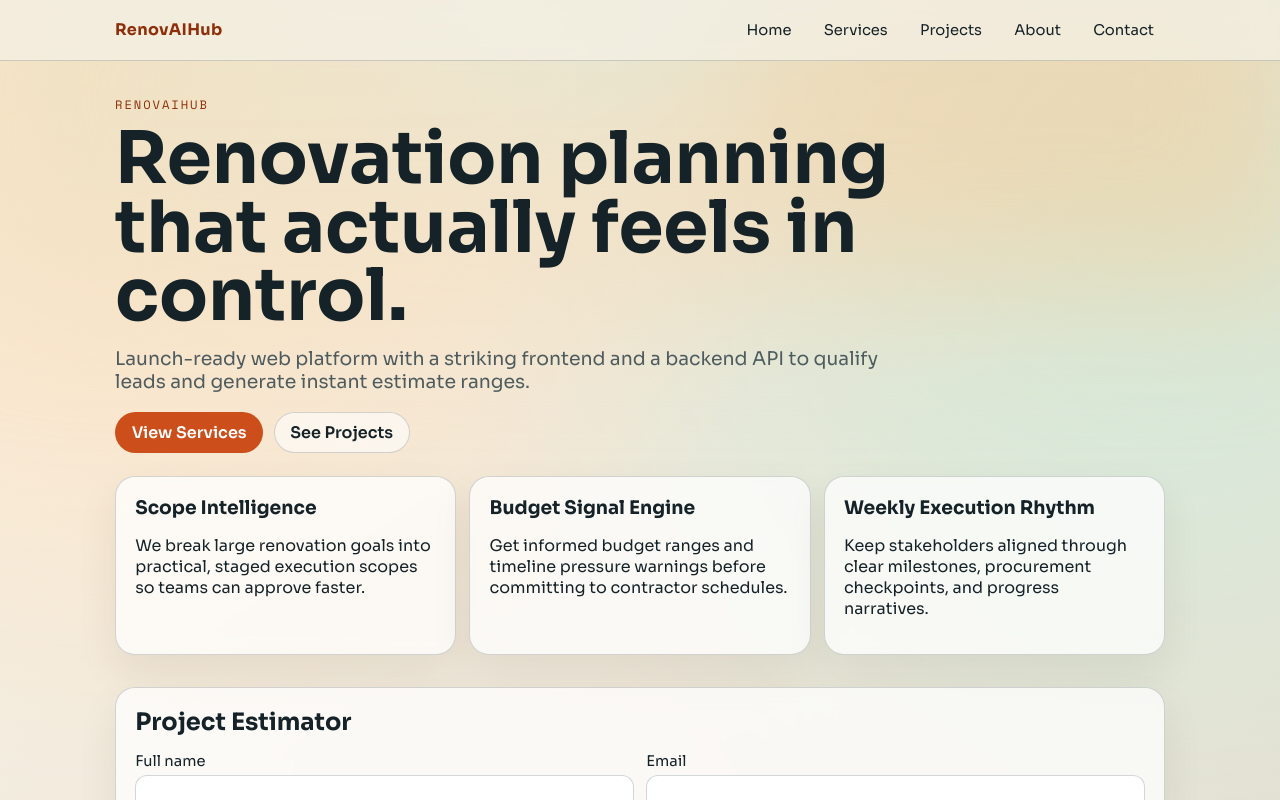
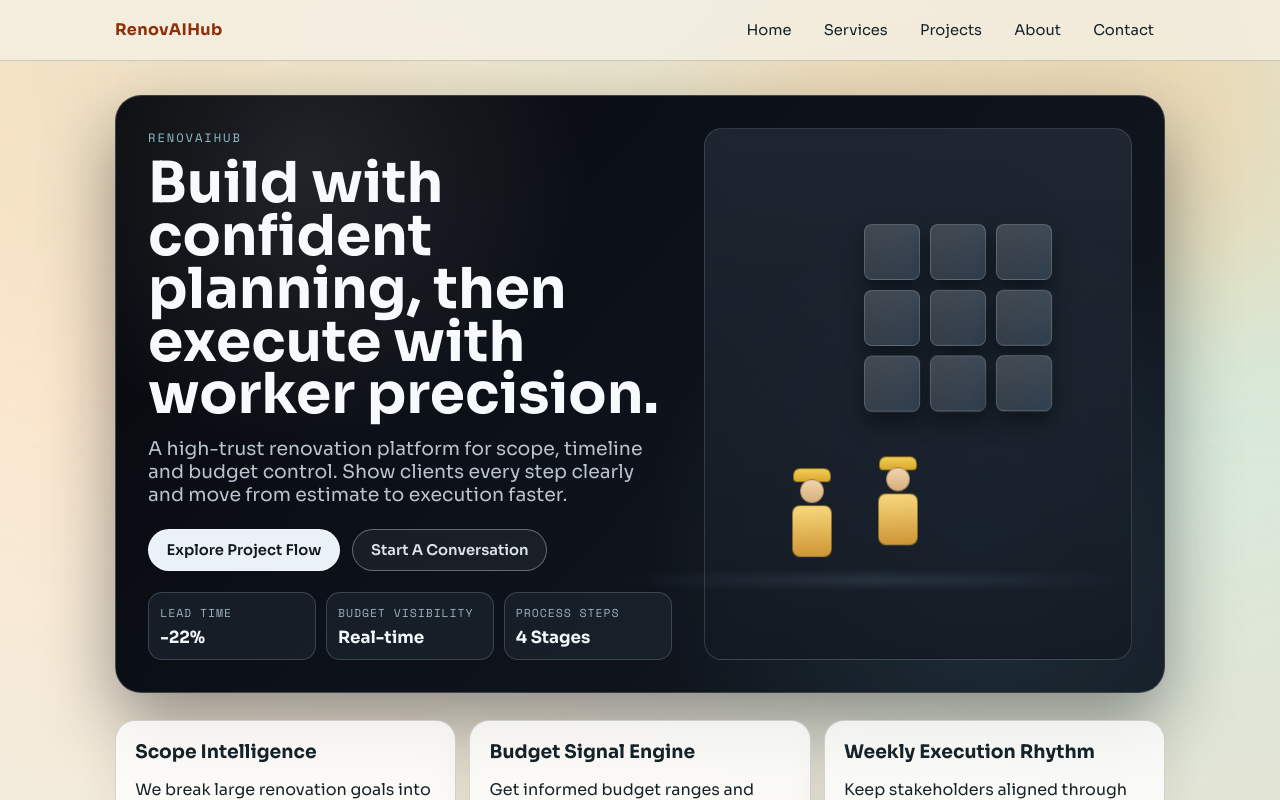
Before and after one commit to KaiShee/renovaihub, a Next.js app: page / in a window 1280 px wide. Shown: the top 800 px of the page. Built offline with nearby package versions, Linux system fonts and the light colour scheme.

Commit message:
feat: redesign homepage with premium hero and animated worker block visual

```diff
--- a/app/globals.css
+++ b/app/globals.css
@@ -89,6 +89,11 @@ a {
 .page-shell {
   margin: 2.1rem 0 4rem;
   position: relative;
+}
+
+.home-page {
+  display: grid;
+  gap: 1.5rem;
 }
 
 .stack-page {
@@ -507,6 +512,234 @@ h1 {
   background: rgba(255, 255, 255, 0.38);
 }
 
+.home-hero {
+  position: relative;
+  overflow: hidden;
+  border-radius: calc(var(--radius) + 6px);
+  border: 1px solid rgba(186, 198, 204, 0.26);
+  background:
+    radial-gradient(circle at 18% 12%, rgba(255, 255, 255, 0.1), transparent 28%),
+    radial-gradient(circle at 82% 76%, rgba(111, 180, 199, 0.16), transparent 34%),
+    linear-gradient(132deg, #07090d 6%, #0c1018 42%, #131922 100%);
+  color: #ecf2f5;
+  padding: clamp(1.2rem, 3vw, 2rem);
+  display: grid;
+  grid-template-columns: minmax(0, 1.1fr) minmax(0, 0.9fr);
+  gap: clamp(1rem, 2.5vw, 2rem);
+  box-shadow: 0 30px 70px rgba(8, 11, 16, 0.42);
+}
+
+.home-page .kicker {
+  color: #8cbecf;
+}
+
+.home-hero-copy {
+  max-width: 650px;
+  z-index: 1;
+}
+
+.home-hero-copy h1 {
+  margin-top: 0.7rem;
+  color: #f7fafc;
+  font-size: clamp(2rem, 4.4vw, 4.2rem);
+  line-height: 0.94;
+}
+
+.home-hero-copy .lede {
+  margin-top: 0.8rem;
+  color: #b8c4cf;
+  max-width: 52ch;
+}
+
+.home-cta-row {
+  margin-top: 1.4rem;
+  display: flex;
+  flex-wrap: wrap;
+  gap: 0.78rem;
+}
+
+.home-btn {
+  text-decoration: none;
+  border-radius: 999px;
+  padding: 0.68rem 1.1rem;
+  border: 1px solid transparent;
+  font-weight: 600;
+  font-size: 0.92rem;
+  transition: transform 0.25s ease, box-shadow 0.25s ease, background-color 0.25s ease;
+}
+
+.home-btn-primary {
+  background: #ebf2f7;
+  color: #111a23;
+  border-color: rgba(255, 255, 255, 0.4);
+}
+
+.home-btn-primary:hover {
+  transform: translateY(-2px);
+  box-shadow: 0 14px 32px rgba(197, 223, 239, 0.25);
+  background: #ffffff;
+}
+
+.home-btn-ghost {
+  color: #dae4eb;
+  border-color: rgba(202, 217, 229, 0.42);
+  background: rgba(173, 195, 207, 0.08);
+}
+
+.home-btn-ghost:hover {
+  transform: translateY(-2px);
+  background: rgba(173, 195, 207, 0.18);
+}
+
+.hero-stat-row {
+  margin-top: 1.35rem;
+  display: grid;
+  grid-template-columns: repeat(3, minmax(0, 1fr));
+  gap: 0.62rem;
+}
+
+.hero-stat {
+  border-radius: 14px;
+  border: 1px solid rgba(173, 191, 205, 0.24);
+  background: rgba(29, 38, 49, 0.63);
+  padding: 0.7rem;
+}
+
+.hero-stat span {
+  display: block;
+  font-size: 0.72rem;
+  letter-spacing: 0.08em;
+  text-transform: uppercase;
+  color: #9db0be;
+  font-family: "Space Mono", monospace;
+}
+
+.hero-stat strong {
+  display: block;
+  margin-top: 0.35rem;
+  font-size: 1.05rem;
+  color: #f1f6f9;
+}
+
+.worker-stage {
+  position: relative;
+  min-height: 370px;
+  border-radius: 18px;
+  background: linear-gradient(180deg, rgba(38, 49, 61, 0.66), rgba(19, 25, 35, 0.82));
+  border: 1px solid rgba(173, 189, 201, 0.2);
+}
+
+.worker-grid {
+  position: absolute;
+  right: 18%;
+  top: 18%;
+  width: 190px;
+  height: 190px;
+}
+
+.cube {
+  position: absolute;
+  width: 56px;
+  height: 56px;
+  border-radius: 8px;
+  border: 1px solid rgba(185, 206, 218, 0.26);
+  background:
+    linear-gradient(140deg, rgba(255, 255, 255, 0.2), rgba(78, 99, 118, 0.45)),
+    linear-gradient(240deg, #1b2531, #0f141c);
+  box-shadow: 0 12px 20px rgba(4, 7, 12, 0.5);
+  animation: cubePulse 5.5s ease-in-out infinite;
+}
+
+.c1 { left: 0; top: 0; }
+.c2 { left: 66px; top: 0; animation-delay: 180ms; }
+.c3 { left: 132px; top: 0; animation-delay: 320ms; }
+.c4 { left: 0; top: 66px; animation-delay: 440ms; }
+.c5 { left: 66px; top: 66px; animation-delay: 560ms; }
+.c6 { left: 132px; top: 66px; animation-delay: 680ms; }
+.c7 { left: 0; top: 132px; animation-delay: 800ms; }
+.c8 { left: 66px; top: 132px; animation-delay: 920ms; }
+.c9 { left: 132px; top: 132px; animation-delay: 1040ms; }
+
+.worker {
+  position: absolute;
+  width: 62px;
+  height: 100px;
+  display: block;
+  animation: workerFloat 4.2s ease-in-out infinite;
+}
+
+.worker-a {
+  left: 18%;
+  bottom: 17%;
+}
+
+.worker-b {
+  left: 38%;
+  bottom: 20%;
+  animation-delay: 800ms;
+}
+
+.worker-helmet,
+.worker-head,
+.worker-body {
+  position: absolute;
+  left: 50%;
+  transform: translateX(-50%);
+}
+
+.worker-helmet {
+  top: 5px;
+  width: 38px;
+  height: 14px;
+  border-radius: 7px 7px 4px 4px;
+  background: linear-gradient(180deg, #f4cd56, #d9a92e);
+  border: 1px solid rgba(89, 67, 8, 0.6);
+}
+
+.worker-head {
+  top: 16px;
+  width: 24px;
+  height: 24px;
+  border-radius: 50%;
+  background: linear-gradient(180deg, #f2d4ab, #d7b080);
+  border: 1px solid rgba(97, 70, 43, 0.5);
+}
+
+.worker-body {
+  top: 42px;
+  width: 40px;
+  height: 52px;
+  border-radius: 8px;
+  background:
+    linear-gradient(180deg, rgba(255, 221, 124, 0.95), rgba(220, 157, 51, 0.92)),
+    linear-gradient(160deg, #5f6f80, #2f3c4b);
+  border: 1px solid rgba(81, 61, 14, 0.6);
+}
+
+.light-beam {
+  position: absolute;
+  left: -15%;
+  bottom: 14%;
+  width: 130%;
+  height: 10px;
+  border-radius: 999px;
+  background: linear-gradient(90deg, transparent, rgba(175, 202, 224, 0.38), transparent);
+  filter: blur(4px);
+  animation: beamSlide 6.4s ease-in-out infinite;
+}
+
+.home-pillars {
+  margin-top: 0.2rem;
+}
+
+.home-panel {
+  background: rgba(255, 255, 255, 0.8);
+}
+
+.estimator-panel {
+  margin-top: 0.5rem;
+}
+
 .footer-wrap {
   display: grid;
   gap: 0.28rem;
@@ -534,6 +767,24 @@ h1 {
   .content-grid.two,
   .estimator-form,
   .contact-form {
+    grid-template-columns: 1fr;
+  }
+
+  .home-hero {
+    grid-template-columns: 1fr;
+  }
+
+  .worker-stage {
+    min-height: 300px;
+  }
+
+  .worker-grid {
+    right: 10%;
+    top: 12%;
+    transform: scale(0.9);
+  }
+
+  .hero-stat-row {
     grid-template-columns: 1fr;
   }
 
@@ -582,3 +833,37 @@ h1 {
     transform: translate3d(1.2%, 2%, 0) scale(1.06);
   }
 }
+
+@keyframes cubePulse {
+  0%,
+  100% {
+    transform: translateY(0) scale(1);
+    filter: brightness(1);
+  }
+  50% {
+    transform: translateY(-4px) scale(1.02);
+    filter: brightness(1.14);
+  }
+}
+
+@keyframes workerFloat {
+  0%,
+  100% {
+    transform: translateY(0);
+  }
+  50% {
+    transform: translateY(-7px);
+  }
+}
+
+@keyframes beamSlide {
+  0%,
+  100% {
+    transform: translateX(-10%);
+    opacity: 0.35;
+  }
+  50% {
+    transform: translateX(10%);
+    opacity: 0.8;
+  }
+}
--- a/app/page.js
+++ b/app/page.js
@@ -72,41 +72,85 @@ export default function HomePage() {
   };
 
   return (
-    <main className="page-shell">
+    <main className="page-shell home-page">
       <div className="mesh" aria-hidden="true" />
-      <section className="hero">
-        <p className="kicker">RenovAIHub</p>
-        <h1>Renovation planning that actually feels in control.</h1>
-        <p className="lede">
-          Launch-ready web platform with a striking frontend and a backend API to qualify
-          leads and generate instant estimate ranges.
-        </p>
-        <div className="cta-row">
-          <Link href="/services" className="btn-primary">
-            View Services
-          </Link>
-          <Link href="/projects" className="btn-ghost">
-            See Projects
-          </Link>
+      <section className="home-hero">
+        <div className="home-hero-copy">
+          <p className="kicker">RenovAIHub</p>
+          <h1>Build with confident planning, then execute with worker precision.</h1>
+          <p className="lede">
+            A high-trust renovation platform for scope, timeline and budget control.
+            Show clients every step clearly and move from estimate to execution faster.
+          </p>
+          <div className="home-cta-row">
+            <Link href="/projects" className="home-btn home-btn-primary">
+              Explore Project Flow
+            </Link>
+            <Link href="/contact" className="home-btn home-btn-ghost">
+              Start A Conversation
+            </Link>
+          </div>
+          <div className="hero-stat-row" aria-label="Platform highlights">
+            <article className="hero-stat">
+              <span>Lead Time</span>
+              <strong>-22%</strong>
+            </article>
+            <article className="hero-stat">
+              <span>Budget Visibility</span>
+              <strong>Real-time</strong>
+            </article>
+            <article className="hero-stat">
+              <span>Process Steps</span>
+              <strong>4 Stages</strong>
+            </article>
+          </div>
+        </div>
+
+        <div className="worker-stage" aria-hidden="true">
+          <div className="worker-grid">
+            <span className="cube c1" />
+            <span className="cube c2" />
+            <span className="cube c3" />
+            <span className="cube c4" />
+            <span className="cube c5" />
+            <span className="cube c6" />
+            <span className="cube c7" />
+            <span className="cube c8" />
+            <span className="cube c9" />
+          </div>
+
+          <div className="worker worker-a">
+            <span className="worker-helmet" />
+            <span className="worker-head" />
+            <span className="worker-body" />
+          </div>
+
+          <div className="worker worker-b">
+            <span className="worker-helmet" />
+            <span className="worker-head" />
+            <span className="worker-body" />
+          </div>
+
+          <span className="light-beam" />
         </div>
       </section>
 
-      <section className="content-grid">
-        <article className="panel">
+      <section className="content-grid home-pillars">
+        <article className="panel home-panel">
           <h3>Scope Intelligence</h3>
           <p>
             We break large renovation goals into practical, staged execution scopes so teams
             can approve faster.
           </p>
         </article>
-        <article className="panel">
+        <article className="panel home-panel">
           <h3>Budget Signal Engine</h3>
           <p>
             Get informed budget ranges and timeline pressure warnings before committing to
             contractor schedules.
           </p>
         </article>
-        <article className="panel">
+        <article className="panel home-panel">
           <h3>Weekly Execution Rhythm</h3>
           <p>
             Keep stakeholders aligned through clear milestones, procurement checkpoints, and
@@ -115,7 +159,7 @@ export default function HomePage() {
         </article>
       </section>
 
-      <section className="panel">
+      <section className="panel estimator-panel">
         <h2>Project Estimator</h2>
         <form onSubmit={onSubmit} className="estimator-form">
           <label>
```
